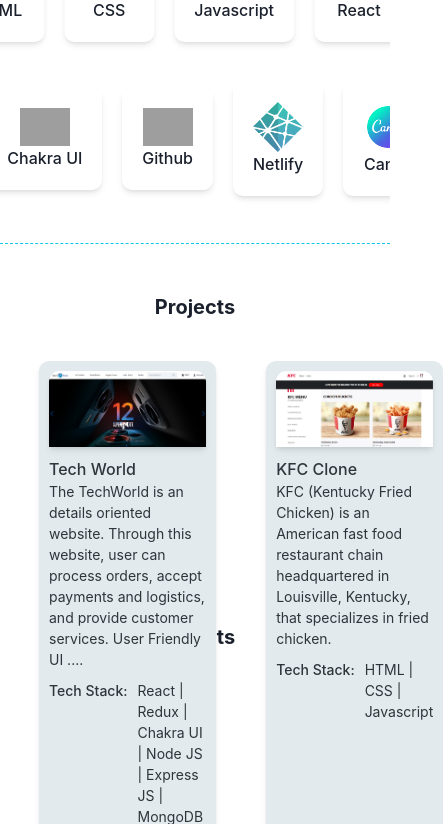
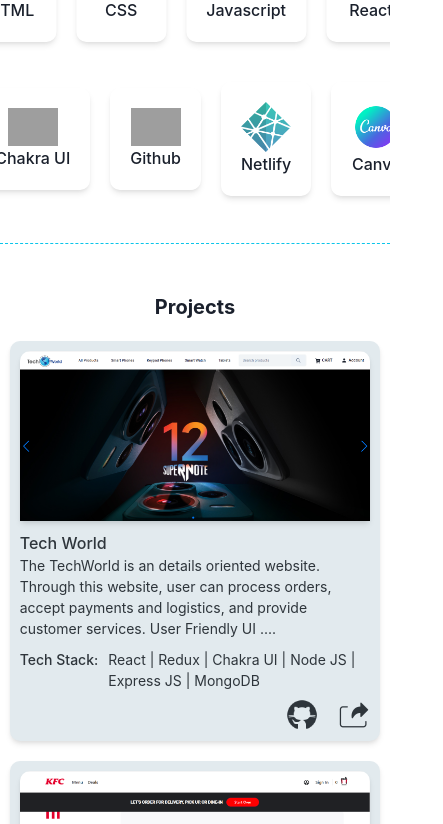
Before and after one commit to ayush1013/Ayush_Verma_Portfolio, a React (Create React App) app: page / in a window 390 px wide. Shown: the part 1576-2400 px from the top of the page, 443 px wide, since content can reach past the window. Built offline with nearby package versions, Linux system fonts and the light colour scheme; grey boxes are pictures that could not be loaded.

Commit message:
made cards for projects responsive

```diff
--- a/src/Pages/Projects.jsx
+++ b/src/Pages/Projects.jsx
@@ -57,12 +57,13 @@ const projects = [
 const Projects = () => {
   return (
     <Box
-      h={{ base: "380px", md: "500px", lg: "200vh" }}
+      h={{ base: "fit-content", md: "fit-content", lg: "fit-content" }}
       w="100%"
       pt={{ base: "50px", md: "60px", lg: "75px" }}
+      pb={{ base: "30px", md: "50px", lg: "50px" }}
       // border="1px solid red"
       borderBottom={{
-        base: "none",
+        base: "1px dashed #0BC5EA",
         md: "1px dashed #0BC5EA",
         lg: "1px dashed #0BC5EA",
       }}
@@ -72,12 +73,12 @@ const Projects = () => {
       </Heading>
 
       <Grid
-        w="80%"
-        gap="50px"
-        rowGap={"40px"}
-        gridTemplateColumns={"repeat(2, 1fr)"}
+        w={{ base: "95%", md: "90%", lg: "80%" }}
+        gap={{ base: "30px", md: "40px", lg: "50px" }}
+        rowGap={{ base: "20px", md: "40px", lg: "40px" }}
+        gridTemplateColumns={{ base: "repeat(1,1fr)", md: "repeat(2,1fr)", lg: "repeat(1,1fr)" }}
         margin="auto"
-        mt="40px"
+        mt={{ base: "20px", md: "40px", lg: "40px" }}
       >
         {projects.map((elem, index) => (
           <Box
@@ -124,10 +125,10 @@ const Projects = () => {
               </Flex>
             </Box>
             <Flex gap="20px" position={"absolute"} zindex="1" bottom={"10px"} right="10px"  >
-              <Link href={elem.githubLink} >
+              <Link href={elem.githubLink} target="_blank" >
               <Image src="icons8-github-100.png" w="32px" />
               </Link>
-              <Link href={elem.liveLink} >
+              <Link href={elem.liveLink} target="_blank" >
               <Image src="icons8-share-64.png" w="32px" />
               </Link>
             </Flex>
```
